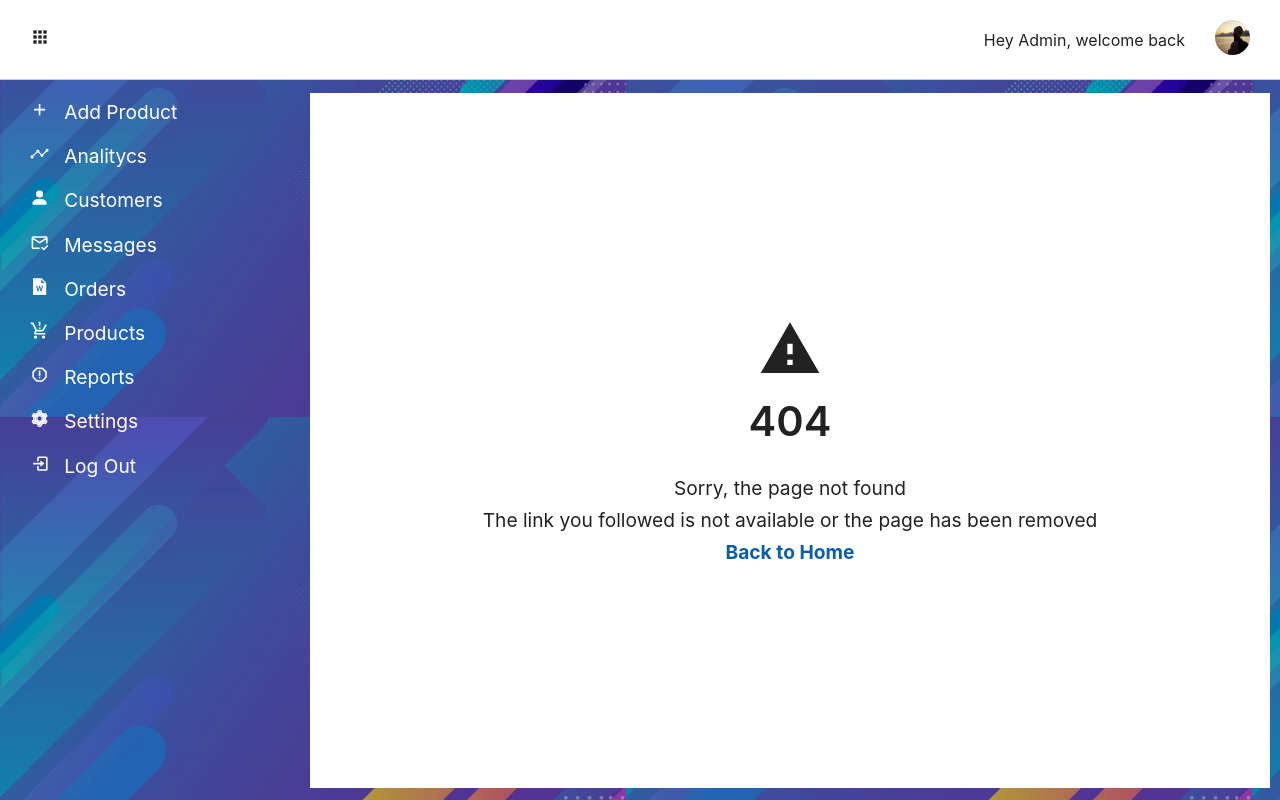
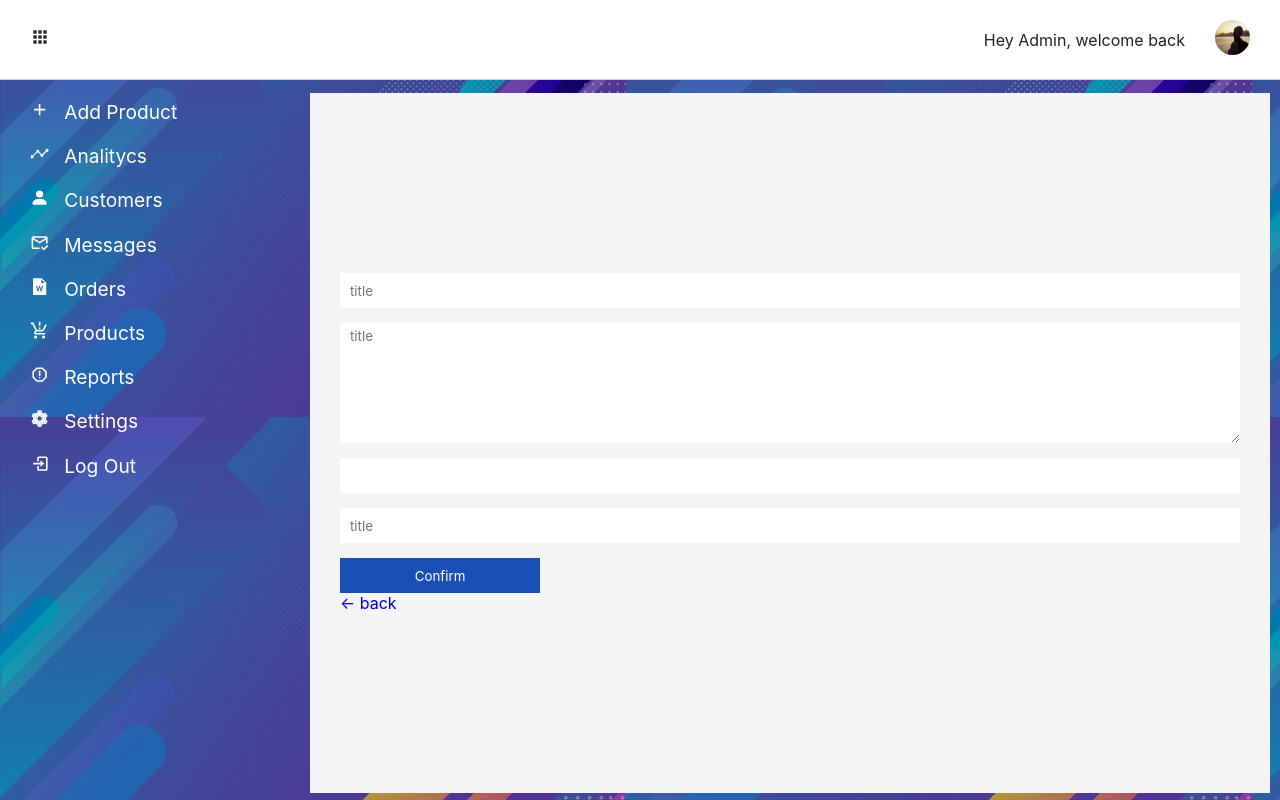
Before and after one commit to Brbuck/Dashboard-React, a React (Vite) app: page /edit-product/1 in a window 1280 px wide. Built offline with nearby package versions, Linux system fonts and the light colour scheme; no server answers.

Commit message:
Create EditProduct

```diff
--- /dev/null
+++ b/src/pages/EditProduct/index.jsx
@@ -0,0 +1,72 @@
+import React, { useState, useEffect } from "react";
+import "./styles.scss";
+
+import Layout from "../../components/Layout";
+import {api} from "../../services/api";
+import {soNumero} from '../../Utils'
+import { Link, useParams, useNavigate } from "react-router-dom";
+import { useForm } from "react-hook-form";
+
+function EditProduct() {
+  const [modal, setModal] = useState([]);
+
+  let navigate = useNavigate();
+  const { id } = useParams();
+
+  useEffect(() => {
+    fetch(`http://localhost:5000/api/produto-details/${id}`)
+      .then((resp) => resp.json())
+      .then((data) => {
+        setModal(data);
+      });
+  }, [id]);
+
+  const { register, handleSubmit } = useForm();
+
+  async function putProcuct({ name_product, description_product, price_product, qt_product  }) {
+    await api.put(`/produto/${id}`, {
+        name_product, description_product, price_product, qt_product
+    })
+    navigate('/products')
+}
+
+  return (
+    <Layout>
+      <div className="wrapper">
+        <form onSubmit={handleSubmit(putProcuct)} className="form-put">
+          <input
+            type="text"
+            {...register("name_product")}
+            placeholder="title"
+            defaultValue={modal?.name_product}
+            autoFocus
+          />
+          <textarea
+            type="text"
+            {...register("description_product")}
+            placeholder="title"
+            defaultValue={modal?.description_product}
+          />
+          <input
+            type="text"
+            className="date"
+            {...register("price_product")}
+            defaultValue={modal?.price_product}
+            onKeyUp={soNumero}
+          />
+          <input
+            type="text"
+            {...register("qt_product")}
+            placeholder="title"
+            defaultValue={modal?.qt_product}
+            onKeyUp={soNumero}
+          />
+          <button type="submit">Confirm</button>
+          <Link to="/products"> &#8592; back</Link>
+        </form>
+      </div>
+    </Layout>
+  );
+}
+
+export default EditProduct;
--- /dev/null
+++ b/src/pages/EditProduct/styles.scss
@@ -0,0 +1,39 @@
+.wrapper {
+    width: 100%;
+    height: calc(100vh - 100px);
+
+    display: flex;
+    justify-content: center;
+    align-items: center;
+    background-color: #f4f4f4;
+
+    .form-put{
+        display: flex;
+        flex-direction: column;
+        width: 100%;
+        max-width: 900px;
+
+        input, textarea{
+            width: 100%;
+            height: 35px;
+            padding-left: 10px;
+            background-color: #FFF;
+            margin-bottom: 15px;
+        }
+
+        textarea{
+            padding-top: 5px;
+            height: 120px;
+        }
+
+        button{
+            background-color: #1a4fb5;
+            color: #fff;
+            height: 35px;
+            width: 100%;
+            max-width: 200px;
+            cursor: pointer;
+        }
+
+    }
+}
--- a/src/routes.jsx
+++ b/src/routes.jsx
@@ -3,6 +3,7 @@ import { Route, Routes } from 'react-router-dom'
 
 import AddProducts from './pages/AddProducts'
 import Customers from './pages/Customers'
+import EditProduct from './pages/EditProduct';
 import Home from './pages/home'
 import NotFound from './pages/404'
 import Products from './pages/Products';
@@ -13,6 +14,7 @@ function Routers() {
             <Route path='/' element={<Home/>} />
             <Route path='/add-products' element={<AddProducts />} />
             <Route path='/customers' element={<Customers/>} />
+            <Route path='/edit-product/:id' element={<EditProduct />} />
             <Route path='/products' element={<Products />} />
             <Route path="*" element={<NotFound/>} />
         </Routes>
```
